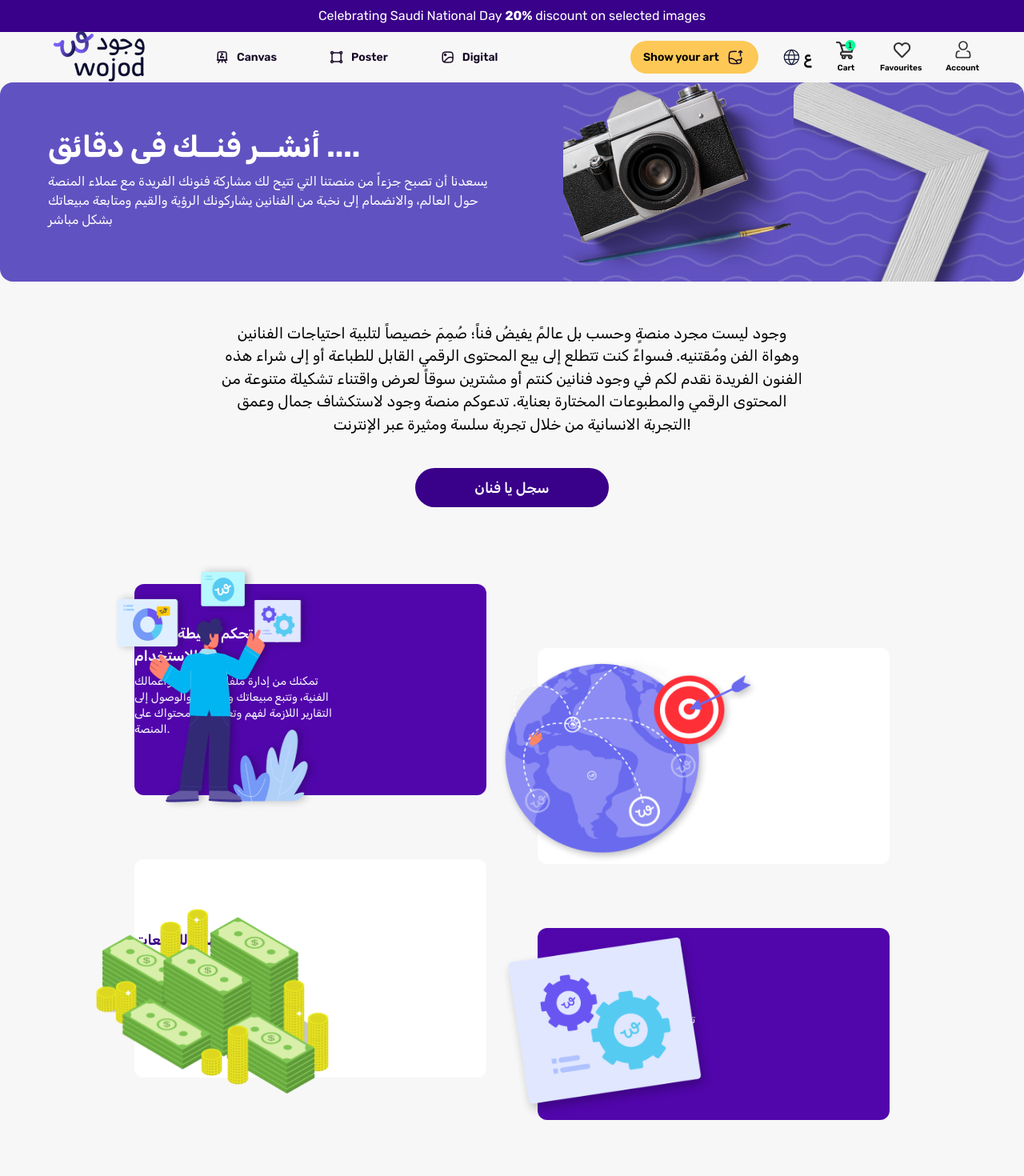
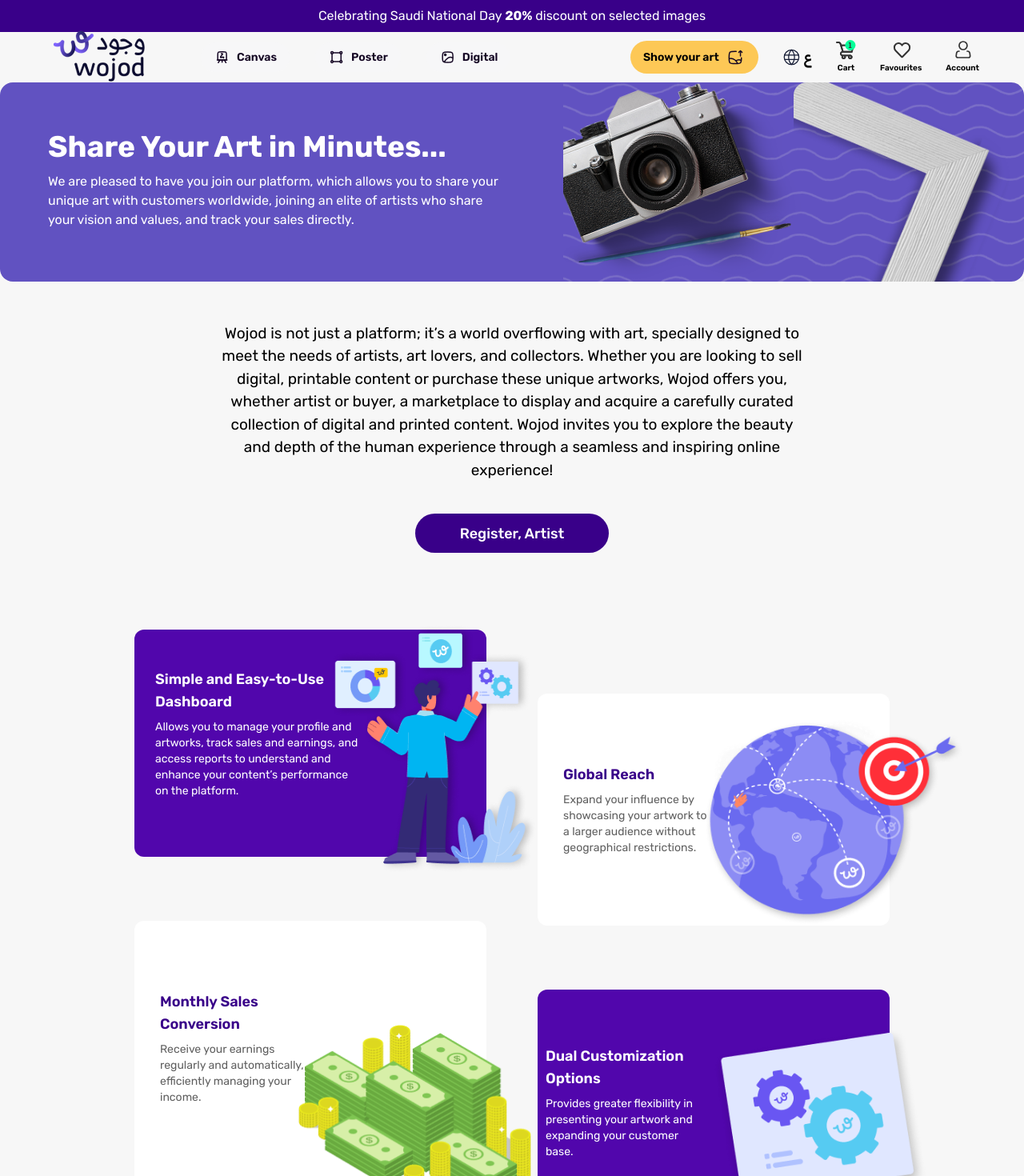
Before and after one commit to abdelrahman-Ebrahim/wojood, a Next.js app: page /en/publish in a window 1280 px wide. Shown: the top 1470 px of the page at 80% size. Built offline with nearby package versions, Linux system fonts and the light colour scheme.

Commit message:
translated publish cards

```diff
--- a/app/components/PublishComponents/PublishCards.tsx
+++ b/app/components/PublishComponents/PublishCards.tsx
@@ -1,18 +1,21 @@
+import { useLocale, useTranslations } from "next-intl";
 import Image from "next/image";
 import React from "react";
 
 const PublishCards = () => {
+  const t = useTranslations("PublishCards");
+  const locale = useLocale();
+
   return (
     <section className="container mx-auto flex max-w-screen-lg flex-col items-start gap-16 px-10 py-24 md:flex-row">
       <div className="flex w-full flex-1 flex-col gap-16 md:gap-20">
         <div className="relative flex min-h-[240px] items-start gap-2 rounded-xl bg-[#5106AC]">
-          <div className="flex flex-col items-start gap-2 pt-[48px] pb-[72px] pr-[26px]">
+          <div className="flex flex-col items-start gap-2 pt-[48px] pb-[72px] ps-[26px]">
             <div className="text-lg font-semibold text-white">
-              لوحة تحكم بسيطة وسهلة الاستخدام
+              {t("card1title")}
             </div>
             <small className="inline-block text-sm text-white">
-              تمكنك من إدارة ملفك الشخصي وأعمالك الفنية، وتتبع مبيعاتك وأرباحك،
-              والوصول إلى التقارير اللازمة لفهم وتعزيز أداء محتواك على المنصة.
+              {t("card1text")}
             </small>
           </div>
           <div className="w-1/3 shrink-0">
@@ -21,17 +24,21 @@
               alt="publish1"
               width={320}
               height={349}
-              className="absolute bottom-0 -left-[68px] md:-left-20 lg:-bottom-5 lg:-left-14 w-[250px] h-[250px] lg:w-[320px] lg:h-[349px]"
+              className={`absolute bottom-0 lg:-bottom-5 w-[250px] h-[250px] lg:w-[320px] lg:h-[349px] ${
+                locale === "ar"
+                  ? "lg:-end-14 md:-end-20 -end-[68px]"
+                  : "lg:-end-24 md:-end-24 -end-[80px]"
+              }`}
             />
           </div>
         </div>
         <div className="relative flex min-h-[240px] items-start gap-2 rounded-xl bg-white">
-          <div className="flex flex-col items-start gap-2 pt-[87px] pr-[32px] pb-[110px]">
+          <div className="flex flex-col items-start gap-2 pt-[87px] ps-[32px] pb-[110px]">
             <div className="text-lg font-semibold text-[#390089]">
-              تحويل شهري للمبيعات
+              {t("card2title")}
             </div>
             <small className="inline-block text-sm text-[#606060]">
-              احصل على أرباحك بشكل منتظم وتلقائي وأدر دخلك بكفاءة.
+              {t("card2text")}
             </small>
           </div>
           <div className="w-1/2 shrink-0">
@@ -40,20 +47,21 @@
               alt="publish2"
               width={291}
               height={231}
-              className="absolute bottom-0 -left-10 md:-bottom-5 md:-left-12 w-[200px] h-[200px] lg:w-[291px] lg:h-[231px]"
+              className={`absolute bottom-0  md:-bottom-5 w-[200px] h-[200px] lg:w-[291px] lg:h-[231px] ${
+                locale === "ar" ? "md:-end-12 -end-10" : "lg:-end-14"
+              }`}
             />
           </div>
         </div>
       </div>
       <div className="flex w-full flex-1 flex-col gap-16 md:mt-20 md:gap-20">
         <div className="relative flex min-h-[240px] items-start gap-2 rounded-xl bg-white">
-          <div className="flex flex-col items-start gap-2 py-[87px] pr-[32px]">
+          <div className="flex flex-col items-start gap-2 py-[87px] ps-[32px]">
             <div className="text-lg font-semibold text-[#390089]">
-              وصول عالمي
+              {t("card3title")}
             </div>
             <small className="inline-block text-sm text-[#606060]">
-              وسع نطاق تأثيرك من خلال عرض أعمالك الفنية على جمهور أكبر دون أية
-              قيود جغرافية
+              {t("card3text")}
             </small>
           </div>
           <div className="w-1/2 shrink-0">
@@ -62,17 +70,17 @@
               alt="publish3"
               width={328}
               height={260}
-              className="absolute bottom-0 -left-12 w-[200px] h-[200px] md:w-[250px] mdh-[250px]  md:bottom-0 lg:w-[328px] lg:h-[260px]"
+              className={`absolute bottom-0 w-[200px] h-[200px] md:w-[250px] md:h-[250px]  md:bottom-0 lg:w-[328px] lg:h-[260px] ${locale === "ar"? "-end-12" : "lg:-end-24 md:-end-16"}`}
             />
           </div>
         </div>
         <div className="relative flex min-h-[240px] items-start gap-2 rounded-xl bg-[#5106AC]">
-          <div className="flex flex-col items-start gap-2 py-[69px] pr-[10px]">
+          <div className="flex flex-col items-start gap-2 py-[69px] ps-[10px]">
             <div className="text-lg font-semibold text-white">
-            خيارات تخصيص مزدوجة
+              {t("card4title")}
             </div>
             <small className="inline-block text-sm text-white">
-            تمنحك مرونة أكبر في تقديم أعمالك الفنية وتوسيع قاعدة عملاءك.
+              {t("card4text")}
             </small>
           </div>
           <div className="w-1/2 shrink-0">
@@ -81,7 +89,7 @@
               alt="publish4"
               width={270}
               height={236}
-              className="absolute bottom-0 -left-12 w-[200px] h-[200px] lg:w-[270px] lg:h-[236px]"
+              className="absolute bottom-0 -end-12 w-[200px] h-[200px] lg:w-[270px] lg:h-[236px]"
             />
           </div>
         </div>
--- a/app/components/PublishComponents/PublishDesc.tsx
+++ b/app/components/PublishComponents/PublishDesc.tsx
@@ -1,18 +1,15 @@
+import { useTranslations } from "next-intl";
 import React from "react";
 
 const PublishDesc = () => {
+  const t = useTranslations("PublishDesc");
   return (
     <section className="mt-[51px] px-3 lg:px-[277px] flex flex-col justify-center items-center text-center">
       <p className="font-normal text-[19px] mb-10">
-        وجود ليست مجرد منصةٍ وحسب بل عالمً يفيضُ فناً؛ صُمِمَ خصيصاً لتلبية
-        احتياجات الفنانين وهواة الفن ومُقتنيه. فسواءً كنت تتطلع إلى بيع المحتوى
-        الرقمي القابل للطباعة أو إلى شراء هذه الفنون الفريدة نقدم لكم في وجود
-        فنانين كنتم أو مشترين سوقاً لعرض واقتناء تشكيلة متنوعة من المحتوى الرقمي
-        والمطبوعات المختارة بعناية. تدعوكم منصة وجود لاستكشاف جمال وعمق التجربة
-        الانسانية من خلال تجربة سلسة ومثيرة عبر الإنترنت!
+        {t("text")}
       </p>
       <button className="w-[242px] h-[49px] rounded-[32px] bg-[#390089] text-white">
-        <p className="text-lg font-medium">سجل يا فنان</p>
+        <p className="text-lg font-medium">{t("button")}</p>
       </button>
     </section>
   );
--- a/app/components/PublishComponents/PublishHeader.tsx
+++ b/app/components/PublishComponents/PublishHeader.tsx
@@ -1,26 +1,40 @@
+import { useTranslations } from "next-intl";
 import Image from "next/image";
 import React from "react";
 
 const PublishHeader = () => {
+  const t = useTranslations("PublishHeader");
   return (
     <div className="relative mb-10 flex flex-col lg:flex-row items-center justify-between gap-5 rounded-2xl bg-[#6152C1]">
       <div className="relative max-w-screen px-5 py-8 lg:p-[60px] text-center md:text-start text-white">
-        <h2 className="text-2xl md:text-[37px] font-bold mb-4">
-          أنشــر فنــك فى دقائق ....
-        </h2>
-        <p>
-          يسعدنا أن تصبح جزءاً من منصتنا التي تتيح لك مشاركة فنونك الفريدة مع
-          عملاء المنصة حول العالم، والانضمام إلى نخبة من الفنانين يشاركونك
-          الرؤية والقيم ومتابعة مبيعاتك بشكل مباشر
-        </p>
+        <h2 className="text-2xl md:text-[37px] font-bold mb-4">{t("title")}</h2>
+        <p>{t("subtitle")}</p>
       </div>
       <div className="min-w-[45%] h-full bg-wavesBg bg-center bg-cover bg-no-repeat overflow-hidden flex relative">
         <div className="size-full flex flex-col">
-        <Image src={"/camera.png"} alt="camera" width={347} height={326} className="rotate-[-21deg]"/>
-        <Image src={"/brush.png"} alt="brush" width={395} height={326} className="-mt-28 mr-40 w-full"/>
+          <Image
+            src={"/camera.png"}
+            alt="camera"
+            width={347}
+            height={326}
+            className="rotate-[-21deg]"
+          />
+          <Image
+            src={"/brush.png"}
+            alt="brush"
+            width={395}
+            height={326}
+            className="-mt-28 mr-40 w-full"
+          />
         </div>
         <div className="w-full relative">
-        <Image src={"/portrait.png"} alt="portrait" width={347} height={326} className="h-full md:rounded-2xl"/>
+          <Image
+            src={"/portrait.png"}
+            alt="portrait"
+            width={347}
+            height={326}
+            className="h-full md:rounded-2xl"
+          />
         </div>
       </div>
     </div>
--- a/messages/ar.json
+++ b/messages/ar.json
@@ -167,7 +167,31 @@
     "card1text": "مطبوعات مخصصة حسب الطلب، على مواد عالية الجودة، وبإستخدام تقنيات حديثة لتقديم نموذج أكثر استدامة للأعمال الفنية والمساهمة في حماية البيئة وتقليل الهد",
     "card2title": "حلول وخدمات متكاملة:",
     "card2text": "حيث تعمل وجود كمنصة وسيطة تدمج بين خدمتين متكاملتين ( بيع الوسائط الرقمية والأعمال المطبوعة حسب الطلب) ، وتتحمل بالنيابة عن عملائها كافة الأعباء اللوجستية.",
-    "card3title" : "كل ما تحتاجه في مكان واحد :",
+    "card3title": "كل ما تحتاجه في مكان واحد :",
     "card3text": "صور، ورسومات، ومتجهات، ولوحات وبوسترات؛ مرخصة، وذات دقة عالية، ويمكنك استخدامها في سياقات متعددة."
+  },
+
+  "PublishHeader": {
+    "title": "أنشــر فنــك فى دقائق ....",
+    "subtitle": "يسعدنا أن تصبح جزءاً من منصتنا التي تتيح لك مشاركة فنونك الفريدة مع عملاء المنصة حول العالم، والانضمام إلى نخبة من الفنانين يشاركونك الرؤية والقيم ومتابعة مبيعاتك بشكل مباشر"
+  },
+
+  "PublishDesc": {
+    "text": "وجود ليست مجرد منصةٍ وحسب بل عالمً يفيضُ فناً؛ صُمِمَ خصيصاً لتلبية احتياجات الفنانين وهواة الفن ومُقتنيه. فسواءً كنت تتطلع إلى بيع المحتوى الرقمي القابل للطباعة أو إلى شراء هذه الفنون الفريدة نقدم لكم في وجود فنانين كنتم أو مشترين سوقاً لعرض واقتناء تشكيلة متنوعة من المحتوى الرقمي والمطبوعات المختارة بعناية. تدعوكم منصة وجود لاستكشاف جمال وعمق التجربة الانسانية من خلال تجربة سلسة ومثيرة عبر الإنترنت!",
+    "button": "سجل يا فنان"
+  },
+
+  "PublishCards": {
+    "card1title": "لوحة تحكم بسيطة وسهلة الاستخدام",
+    "card1text": "تمكنك من إدارة ملفك الشخصي وأعمالك الفنية، وتتبع مبيعاتك وأرباحك، والوصول إلى التقارير اللازمة لفهم وتعزيز أداء محتواك على المنصة.",
+
+    "card2title": "تحويل شهري للمبيعات",
+    "card2text": "احصل على أرباحك بشكل منتظم وتلقائي وأدر دخلك بكفاءة.",
+
+    "card3title": "وصول عالمي",
+    "card3text": "وسع نطاق تأثيرك من خلال عرض أعمالك الفنية على جمهور أكبر دون أية قيود جغرافية",
+
+    "card4title": "خيارات تخصيص مزدوجة",
+    "card4text": "منحك مرونة أكبر في تقديم أعمالك الفنية وتوسيع قاعدة عملاءك."
   }
 }
--- a/messages/en.json
+++ b/messages/en.json
@@ -171,5 +171,29 @@
     "card2text": "Wojod acts as an intermediary platform that combines two integrated services (sale of digital media and on-demand printed works), taking on all logistical burdens on behalf of its clients.",
     "card3title": "Everything You Need in One Place :",
     "card3text": "Images, illustrations, vectors, posters, and more; licensed, high-resolution, and ready for use in various contexts."
+  },
+
+  "PublishHeader": {
+    "title": "Share Your Art in Minutes...",
+    "subtitle": "We are pleased to have you join our platform, which allows you to share your unique art with customers worldwide, joining an elite of artists who share your vision and values, and track your sales directly."
+  },
+
+  "PublishDesc": {
+    "text": "Wojod is not just a platform; it’s a world overflowing with art, specially designed to meet the needs of artists, art lovers, and collectors. Whether you are looking to sell digital, printable content or purchase these unique artworks, Wojod offers you, whether artist or buyer, a marketplace to display and acquire a carefully curated collection of digital and printed content. Wojod invites you to explore the beauty and depth of the human experience through a seamless and inspiring online experience!",
+    "button": "Register, Artist"
+  },
+
+  "PublishCards": {
+    "card1title": "Simple and Easy-to-Use Dashboard",
+    "card1text": "Allows you to manage your profile and artworks, track sales and earnings, and access reports to understand and enhance your content’s performance on the platform.",
+
+    "card2title": "Monthly Sales Conversion",
+    "card2text": "Receive your earnings regularly and automatically, efficiently managing your income.",
+
+    "card3title": "Global Reach",
+    "card3text": "Expand your influence by showcasing your artwork to a larger audience without geographical restrictions.",
+
+    "card4title": "Dual Customization Options",
+    "card4text": "Provides greater flexibility in presenting your artwork and expanding your customer base."
   }
 }
```
